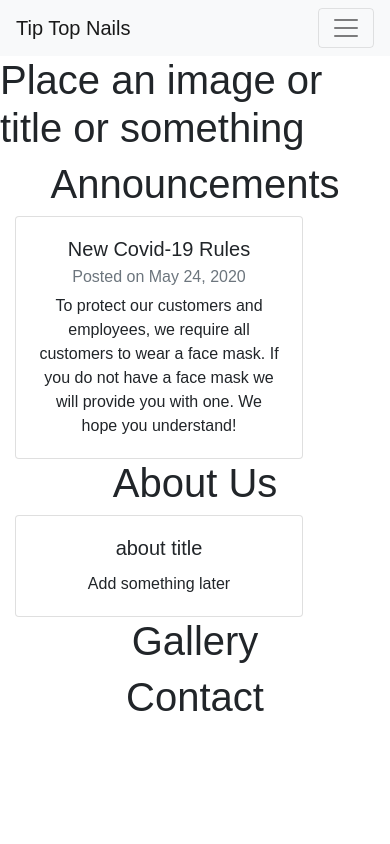
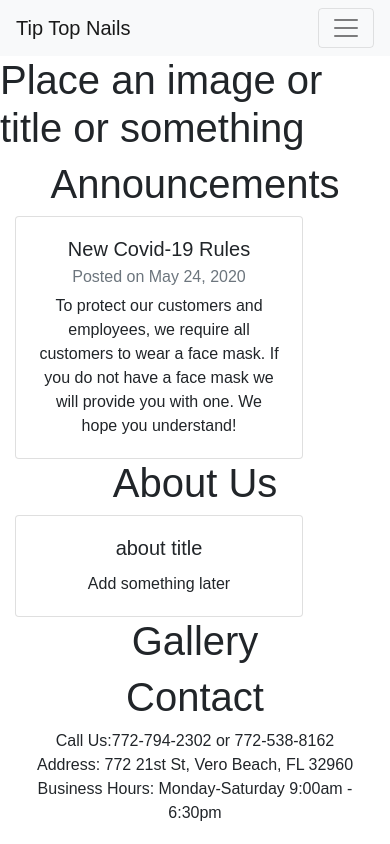
Before and after one commit to Rmartinez2020/TipTopNails, a React (Create React App) app in the folder client/: page / in a window 390 px wide. Built offline with nearby package versions, Linux system fonts and the light colour scheme.

Commit message:
format the contact component to be responsive to mobile

```diff
--- a/client/src/components/About/index.js
+++ b/client/src/components/About/index.js
@@ -4,10 +4,10 @@ import React from "react";
 function About() {
     return (
         <>
-            <div class="card" style={{ width: "18rem" }}>
-                <div class="card-body">
-                    <h5 class="card-title">about title</h5>
-                    <p class="card-text">Add something later</p>
+            <div className="card" style={{ width: "18rem" }}>
+                <div className="card-body">
+                    <h5 className="card-title">about title</h5>
+                    <p className="card-text">Add something later</p>
                 </div>
             </div>
         </>
--- a/client/src/components/Contact/index.js
+++ b/client/src/components/Contact/index.js
@@ -5,14 +5,14 @@ function Contact() {
     return (
         <>
             <div className="row">
-                <div className="col-sm-4">
+                <div className="col-sm-12 col-md-4">
                     Call Us:772-794-2302 or 772-538-8162
                 </div>
-                <div className="col-sm-4">
+                <div className="col-sm-12 col-md-4">
                     Address:
                     772 21st St, Vero Beach, FL 32960
                 </div>
-                <div className="col-sm-4">
+                <div className="col-sm-12 col-md-4">
                     Business Hours:
                     Monday-Saturday 9:00am - 6:30pm
                 </div>
--- a/client/src/pages/homepage.js
+++ b/client/src/pages/homepage.js
@@ -1,7 +1,8 @@
 /* === Dependencies === */
 import React from "react";
 import Announcements from "../components/Announcements";
-import About from "../components/About"
+import About from "../components/About";
+import Contact from "../components/Contact";
 
 function Homepage() {
     return (
@@ -29,6 +30,7 @@ function Homepage() {
             <div className="row">
                 <div className="col-sm-12 text-center">
                     <h1 id="contact">Contact</h1>
+                    <Contact />
                 </div>
             </div>
         </div>
```
